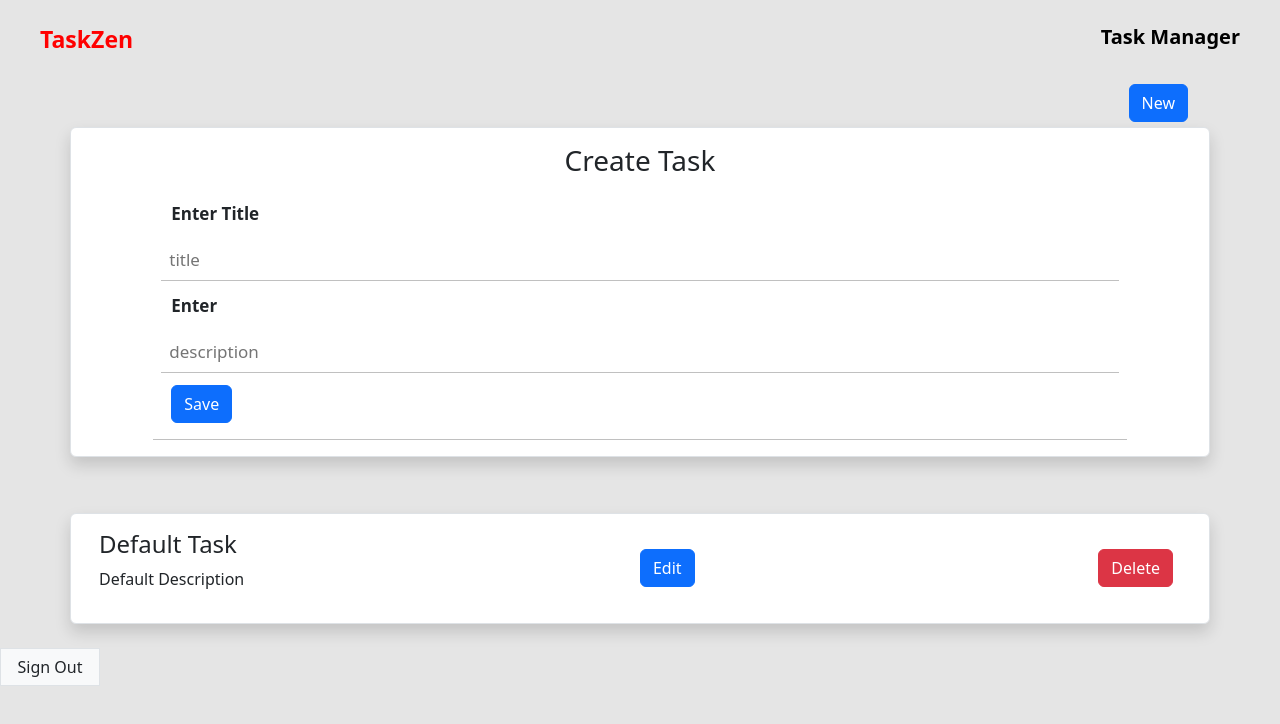
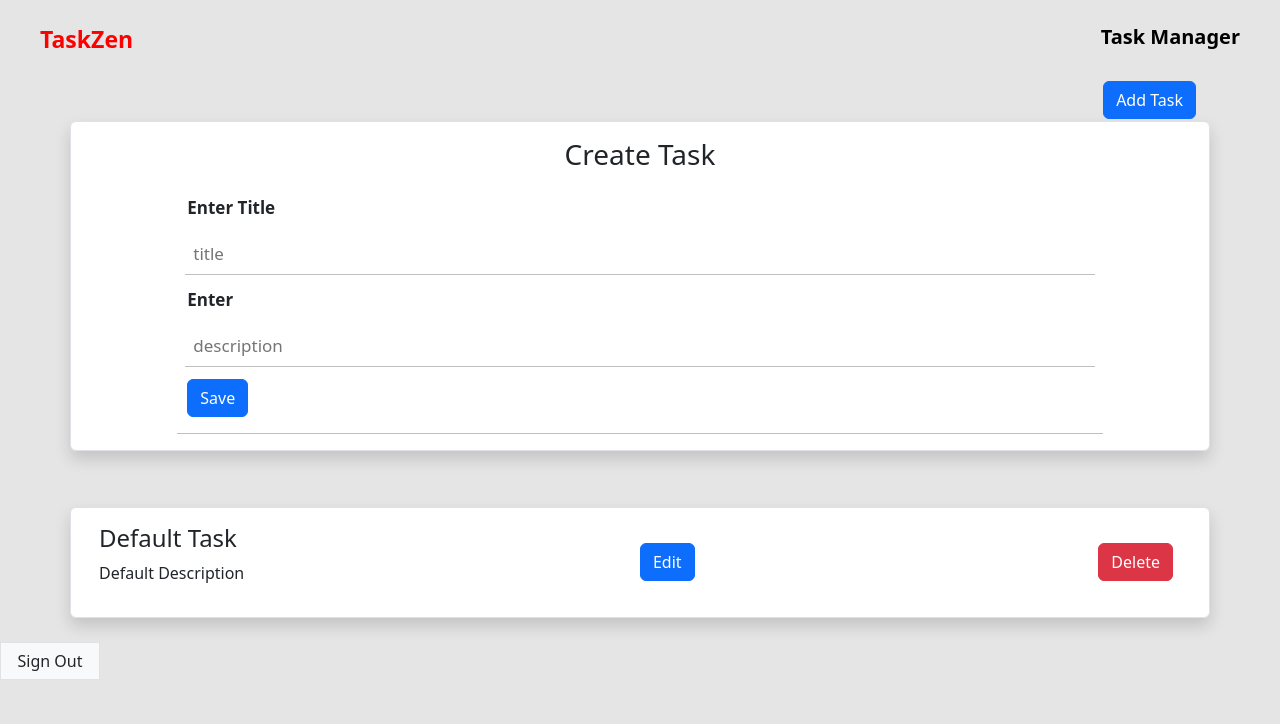
Before and after one commit to AYOMIFROSH/TaskManagement_CodSoft, a React app in the folder TaskZen/: page / in a window 1280 px wide. Shown: the top 724 px of the page. Built offline with nearby package versions, Linux system fonts and the light colour scheme; the HTML template or start-up script is replaced by a standard one.

Commit message:
updating TaskZen/src/component/todo.jsx

```diff
--- a/TaskZen/src/component/App.css
+++ b/TaskZen/src/component/App.css
@@ -137,7 +137,7 @@ nav a{
     flex-direction: column;
 }
 .task_edit form input, label, button{
-    margin:5px 10px !important;
+    margin:2px 2px !important;
     position: relative;
 }
 
--- a/TaskZen/src/component/todo.jsx
+++ b/TaskZen/src/component/todo.jsx
@@ -116,7 +116,7 @@ export const Todo = () => {
         {showNew ? (
             <div className='container'>
                 <div className='col-12 text-end'>
-                    <button className='btn btn-primary' onClick={handleAdd}> New </button>
+                    <button className='btn btn-primary' onClick={handleAdd}> Add Task </button>
                 </div>
             </div>
         ) : (
```
